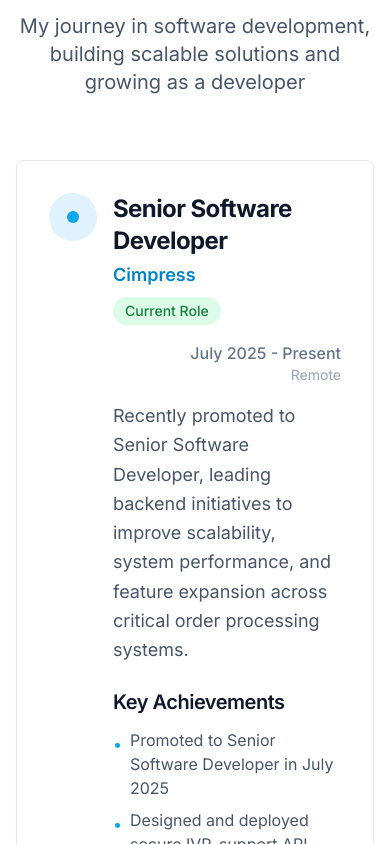
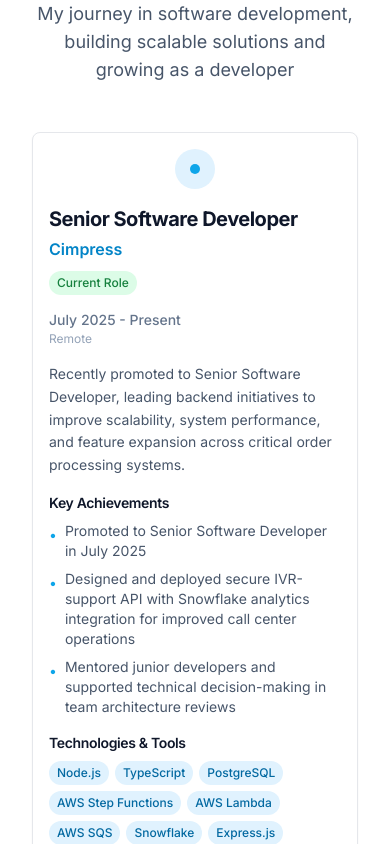
Before and after one commit to Abhii-d/portfolio-website, a Next.js app: page / in a window 390 px wide. Shown: the part 960-1804 px from the top of the page. Built offline with nearby package versions, Linux system fonts and the light colour scheme.

Commit message:
Making it more responsive for small devices

```diff
--- a/components/layout/Header.tsx
+++ b/components/layout/Header.tsx
@@ -4,6 +4,7 @@
 
 export default function Header() {
   const [isScrolled, setIsScrolled] = useState(false);
+  const [isMobileMenuOpen, setIsMobileMenuOpen] = useState(false);
 
   useEffect(() => {
     const handleScroll = () => {
@@ -22,6 +23,12 @@
     else {
       window.scrollTo({ top: 0, behavior: 'smooth' });
     }
+    // Close mobile menu after navigation
+    setIsMobileMenuOpen(false);
+  };
+
+  const toggleMobileMenu = () => {
+    setIsMobileMenuOpen(!isMobileMenuOpen);
   };
 
   return (
@@ -71,21 +78,68 @@
           </div>
 
           {/* Mobile Menu Button */}
-          <button className="md:hidden p-2">
+          <button
+            onClick={toggleMobileMenu}
+            className="md:hidden p-2 rounded-lg hover:bg-gray-100 transition-colors"
+            aria-label="Toggle mobile menu"
+          >
             <svg
-              className="w-6 h-6 text-slate-600"
+              className="w-6 h-6 text-slate-600 transform transition-transform duration-200"
               fill="none"
               stroke="currentColor"
               viewBox="0 0 24 24"
             >
+              {isMobileMenuOpen ? (
+                <path
+                  strokeLinecap="round"
+                  strokeLinejoin="round"
+                  strokeWidth={2}
+                  d="M6 18L18 6M6 6l12 12"
+                />
+              ) : (
                 <path
                   strokeLinecap="round"
                   strokeLinejoin="round"
                   strokeWidth={2}
                   d="M4 6h16M4 12h16M4 18h16"
                 />
+              )}
             </svg>
           </button>
+        </div>
+
+        {/* Mobile Navigation Menu */}
+        <div className={`md:hidden transition-all duration-300 ease-in-out ${
+          isMobileMenuOpen
+            ? 'max-h-64 opacity-100'
+            : 'max-h-0 opacity-0 overflow-hidden'
+        }`}>
+          <div className="py-4 space-y-2 border-t border-gray-100 bg-white/95 backdrop-blur-md">
+            <button
+              onClick={() => scrollToSection('about')}
+              className="block w-full text-left px-4 py-3 text-slate-600 hover:text-primary-500 hover:bg-primary-50 transition-colors font-medium rounded-lg mx-2"
+            >
+              About
+            </button>
+            <button
+              onClick={() => scrollToSection('experience')}
+              className="block w-full text-left px-4 py-3 text-slate-600 hover:text-primary-500 hover:bg-primary-50 transition-colors font-medium rounded-lg mx-2"
+            >
+              Experience
+            </button>
+            <button
+              onClick={() => scrollToSection('projects')}
+              className="block w-full text-left px-4 py-3 text-slate-600 hover:text-primary-500 hover:bg-primary-50 transition-colors font-medium rounded-lg mx-2"
+            >
+              Projects
+            </button>
+            <button
+              onClick={() => scrollToSection('contact')}
+              className="block w-full text-left mx-2 mt-2 btn-primary"
+            >
+              Get in Touch
+            </button>
+          </div>
         </div>
       </nav>
     </header>
--- a/components/sections/Contact.tsx
+++ b/components/sections/Contact.tsx
@@ -168,10 +168,10 @@
                   <div>
                     <div className="font-medium text-slate-900">Email</div>
                     <a
-                      href="mailto:abhishek.dongare@example.com"
+                      href="mailto:abhi.dongare.personal@gmail.com"
                       className="text-primary-500 hover:text-primary-600"
                     >
-                      abhishek.dongare@example.com
+                      abhi.dongare.personal@gmail.com
                     </a>
                   </div>
                 </div>
@@ -185,7 +185,7 @@
                   <div>
                     <div className="font-medium text-slate-900">LinkedIn</div>
                     <a
-                      href="https://linkedin.com/in/abhishek-dongare"
+                      href="https://www.linkedin.com/in/abhishek-dongare-bb066a191/"
                       target="_blank"
                       rel="noopener noreferrer"
                       className="text-primary-500 hover:text-primary-600"
@@ -204,7 +204,7 @@
                   <div>
                     <div className="font-medium text-slate-900">GitHub</div>
                     <a
-                      href="https://github.com/abhishek-dongare"
+                      href="https://github.com/Abhii-d"
                       target="_blank"
                       rel="noopener noreferrer"
                       className="text-primary-500 hover:text-primary-600"
--- a/components/sections/Experience.tsx
+++ b/components/sections/Experience.tsx
@@ -5,13 +5,13 @@
   return (
     <section id="experience" className="section-padding bg-white">
       <div className="container">
-        <div className="max-w-4xl mx-auto">
+        <div className="max-w-4xl mx-auto px-4 sm:px-6 lg:px-0">
           {/* Header */}
-          <div className="text-center mb-16">
-            <h2 className="text-4xl lg:text-5xl font-bold mb-6">
+          <div className="text-center mb-12 md:mb-16">
+            <h2 className="text-3xl md:text-4xl lg:text-5xl font-bold mb-4 md:mb-6">
               Work Experience
             </h2>
-            <p className="text-xl text-slate-600 max-w-2xl mx-auto">
+            <p className="text-lg md:text-xl text-slate-600 max-w-2xl mx-auto">
               My journey in software development, building scalable solutions
               and growing as a developer
             </p>
@@ -21,65 +21,69 @@
           <div className="space-y-8">
             {experiences.map((experience) => (
               <div key={experience.id} className="relative">
-                <div className="card p-8 hover:shadow-lg transition-shadow duration-300">
-                  <div className="flex items-start space-x-4">
-                    <div className="flex-shrink-0">
-                      <div className={`w-12 h-12 bg-primary-100 rounded-full flex items-center justify-center ${
+                <div className="card p-4 md:p-6 lg:p-8 hover:shadow-lg transition-shadow duration-300">
+                  <div className="flex flex-col sm:flex-row sm:items-start sm:space-x-4 space-y-4 sm:space-y-0">
+                    <div className="flex-shrink-0 self-center sm:self-start">
+                      <div className={`w-10 h-10 md:w-12 md:h-12 bg-primary-100 rounded-full flex items-center justify-center ${
                         !experience.isCurrentRole ? 'opacity-40' : ''
                       }`}>
-                        <div className="w-3 h-3 bg-primary-500 rounded-full"></div>
+                        <div className="w-2.5 h-2.5 md:w-3 md:h-3 bg-primary-500 rounded-full"></div>
                       </div>
                     </div>
-                    <div className="flex-grow">
+                    <div className="flex-grow min-w-0">
                       <div className="flex flex-col lg:flex-row lg:justify-between lg:items-start mb-4">
-                        <div>
-                          <h3 className="text-2xl font-bold text-slate-900 mb-1">
+                        <div className="mb-3 lg:mb-0">
+                          <h3 className="text-xl md:text-2xl font-bold text-slate-900 mb-1">
                             {experience.position}
                           </h3>
-                          <p className="text-primary-600 font-semibold text-lg mb-2">
+                          <p className="text-primary-600 font-semibold text-base md:text-lg mb-2">
                             {experience.company}
                           </p>
-                          {experience.isCurrentRole ? <span className="inline-flex items-center px-3 py-1 bg-green-100 text-green-700 rounded-full text-sm font-medium">
+                          {experience.isCurrentRole && (
+                            <span className="inline-flex items-center px-2 py-1 md:px-3 md:py-1 bg-green-100 text-green-700 rounded-full text-xs md:text-sm font-medium">
                               Current Role
-                          </span> : ''}
+                            </span>
+                          )}
                         </div>
-                        <div className="mt-4 lg:mt-0 text-right">
-                          <span className="text-slate-500 font-medium">
+                        <div className="lg:text-right">
+                          <span className="text-slate-500 font-medium text-sm md:text-base">
                             {experience.duration}
                           </span>
-                          <p className="text-sm text-slate-400">{experience.location}</p>
+                          <p className="text-xs md:text-sm text-slate-400">{experience.location}</p>
                         </div>
                       </div>
 
-                      <p className="text-slate-600 mb-6 text-lg leading-relaxed">
+                      <p className="text-slate-600 mb-4 md:mb-6 text-sm md:text-base lg:text-lg leading-relaxed">
                         {experience.description}
                       </p>
 
                       {/* Achievements */}
-                      {experience.achievements.length > 0 && <div className="mb-6">
-                        <h4 className="font-semibold text-slate-900 mb-3">
+                      {experience.achievements.length > 0 && (
+                        <div className="mb-4 md:mb-6">
+                          <h4 className="font-semibold text-slate-900 mb-2 md:mb-3 text-sm md:text-base">
                             Key Achievements
                           </h4>
                           <ul className="space-y-2">
                             {experience.achievements.map((achievement, index) => (
                               <li key={index} className="flex items-start space-x-2">
-                              <span className="text-primary-500 mt-1">•</span>
-                              <span className="text-slate-600">{achievement}</span>
+                                <span className="text-primary-500 mt-1 text-sm">•</span>
+                                <span className="text-slate-600 text-sm md:text-base">{achievement}</span>
                               </li>
                             ))}
                           </ul>
-                      </div>}
+                        </div>
+                      )}
 
                       {/* Technologies */}
                       <div>
-                        <h4 className="font-semibold text-slate-900 mb-3">
+                        <h4 className="font-semibold text-slate-900 mb-2 md:mb-3 text-sm md:text-base">
                           Technologies & Tools
                         </h4>
-                        <div className="flex flex-wrap gap-2">
+                        <div className="flex flex-wrap gap-1.5 md:gap-2">
                           {experience.technologies.map((tech) => (
                             <span
                               key={tech}
-                              className="px-3 py-1 bg-primary-100 text-primary-700 rounded-full text-sm font-medium hover:bg-primary-200 transition-colors"
+                              className="px-2 py-1 md:px-3 md:py-1 bg-primary-100 text-primary-700 rounded-full text-xs md:text-sm font-medium hover:bg-primary-200 transition-colors"
                             >
                               {tech}
                             </span>
```
Lines whose indentation alone changed are shown as unchanged.
